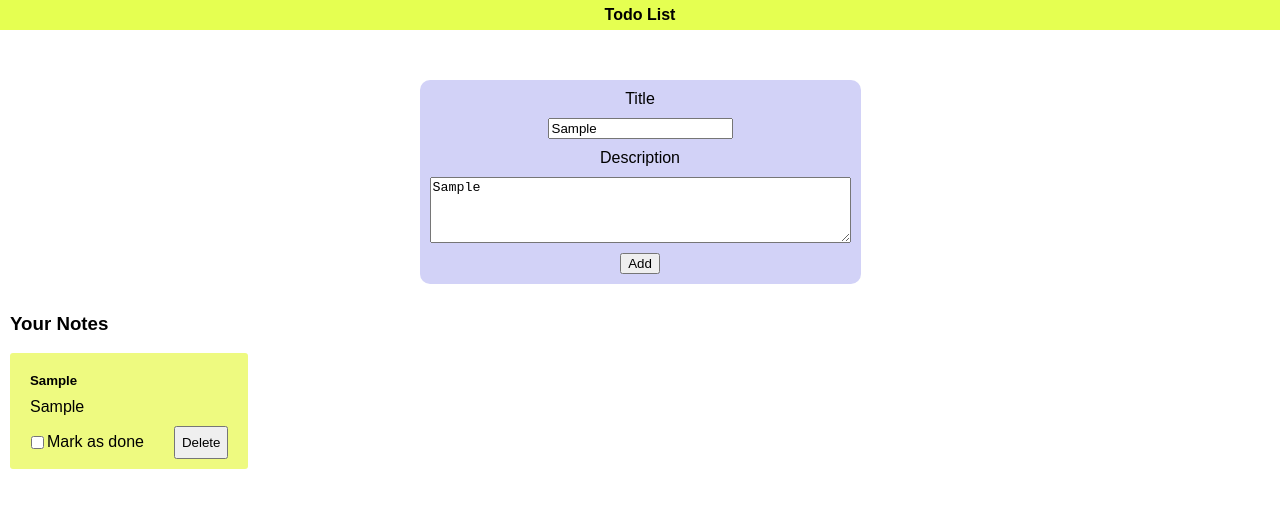
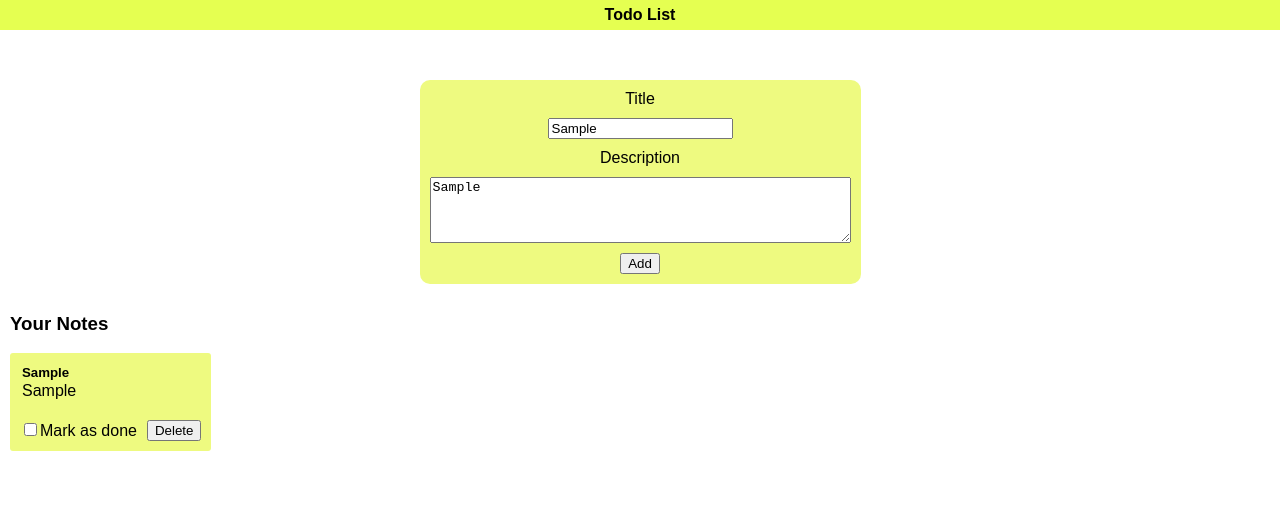
Before and after one commit to ritvikmathur1999/cat_angular_asg01, an Angular app: page / in a window 1280 px wide. Both pictures are taken after typing "Sample", "Sample" into the empty fields and a click on the button "Add". Shown: the top 508 px of the page. Built offline with nearby package versions, Linux system fonts and the light colour scheme.

Commit message:
flex added

```diff
--- a/src/app/myComponents/add-todo/add-todo.component.css
+++ b/src/app/myComponents/add-todo/add-todo.component.css
@@ -16,7 +16,7 @@
 {
     padding: 10px;
     border-radius: 10px;
-    background-color:rgb(210, 210, 247);
+    background-color:rgb(238, 250, 128);
     display: flex;
     flex-direction: column;
     margin: 10px;
--- a/src/app/myComponents/todo-item/todo-item.component.css
+++ b/src/app/myComponents/todo-item/todo-item.component.css
@@ -3,24 +3,20 @@
     padding: 10px;
     border-radius: 3px;
     background-color:rgb(238, 250, 128);
-    flex-direction: column;
-    justify-content: center;
-    width: 100%;
+    justify-content: space-around;
+    width: auto;
 }
 
 h5,p{
-    margin: 10px;
+    margin: 2px;
+    word-wrap:break-word;
+    /* font-size:2vh; */
 }
-.checkbox{
-    margin: 7px;
-}
-
 .inline-ops{
     display: flex;
     justify-content: space-between;
 }
 
-.button,.checkbox{
-    display: inline-flex;
+.checkbox{
     margin-right: 10px;
 }
--- a/src/app/myComponents/todo-item/todo-item.component.html
+++ b/src/app/myComponents/todo-item/todo-item.component.html
@@ -2,14 +2,13 @@
     <div class="card-inner">
         <h5 [ngClass]="{'strike': !todo.active}">{{ todo.title }}</h5>
         <p>{{ todo.desc }}</p>
+        <br>
         <div class="inline-ops">
-        <div class="checkbox">
-            <input type="checkbox" class="form-input" id="done">
-            <label class="form-check-label mb-1" (onClick)="onClickSelectionBox(todo)">Mark as done</label>
+            <div class="checkbox">
+                <input type="checkbox" class="form-input" id="done">
+                <label class="form-input-label" (onClick)="onClickSelectionBox(todo)">Mark as done</label>
+            </div>
+            <div class="button"><button class="btn" (click)="onClick(todo)">Delete</button></div>
         </div>
-        <div class="button"><button class="btn" (click)="onClick(todo)">Delete</button></div>
     </div>
-    </div>
-
-
 </div>
```
Also changed, not shown: 3 other files (tests, documents, lock files or other folders).
